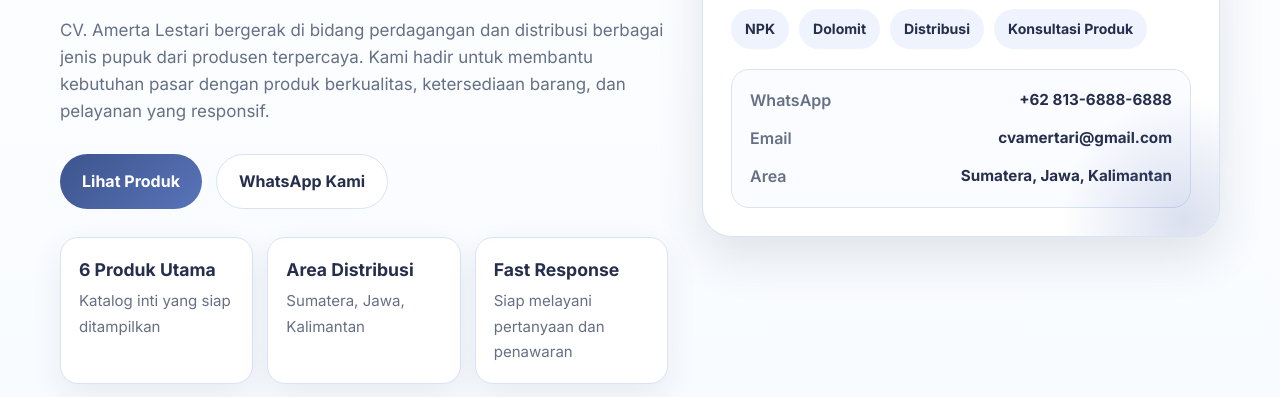
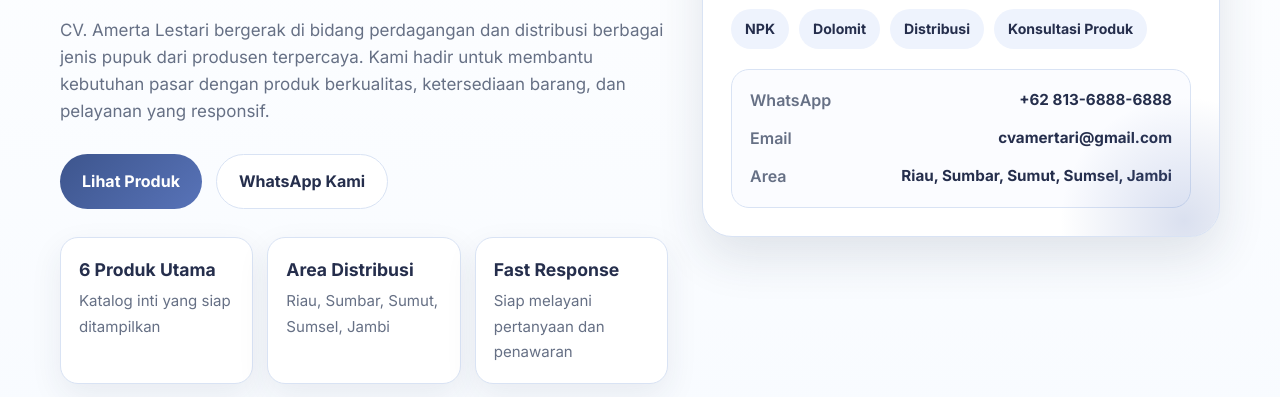
Before and after one commit to RealdoLim/amertalestari, a plain HTML site: page index.html in a window 1280 px wide. Shown: the part 555-952 px from the top of the page. Drawn offline with Linux system fonts and the light colour scheme.

Commit message:
Update index.html to include additional info

```diff
--- a/index.html
+++ b/index.html
@@ -65,7 +65,7 @@
             </div>
             <div class="stat-card">
               <strong>Area Distribusi</strong>
-              <span>Sumatera, Jawa, Kalimantan</span>
+              <span>Riau, Sumbar, Sumut, Sumsel, Jambi</span>
             </div>
             <div class="stat-card">
               <strong>Fast Response</strong>
@@ -99,7 +99,7 @@
             </div>
             <div>
               <span>Area</span>
-              <strong>Sumatera, Jawa, Kalimantan</strong>
+              <strong>Riau, Sumbar, Sumut, Sumsel, Jambi</strong>
             </div>
           </div>
         </div>
@@ -330,7 +330,7 @@
               <div class="contact-icon">AR</div>
               <div>
                 <small>Area Distribusi</small>
-                <strong>Sumatera, Jawa, Kalimantan</strong>
+                <strong>Riau, Sumbar, Sumut, Sumsel, Jambi</strong>
               </div>
             </div>
 
```
